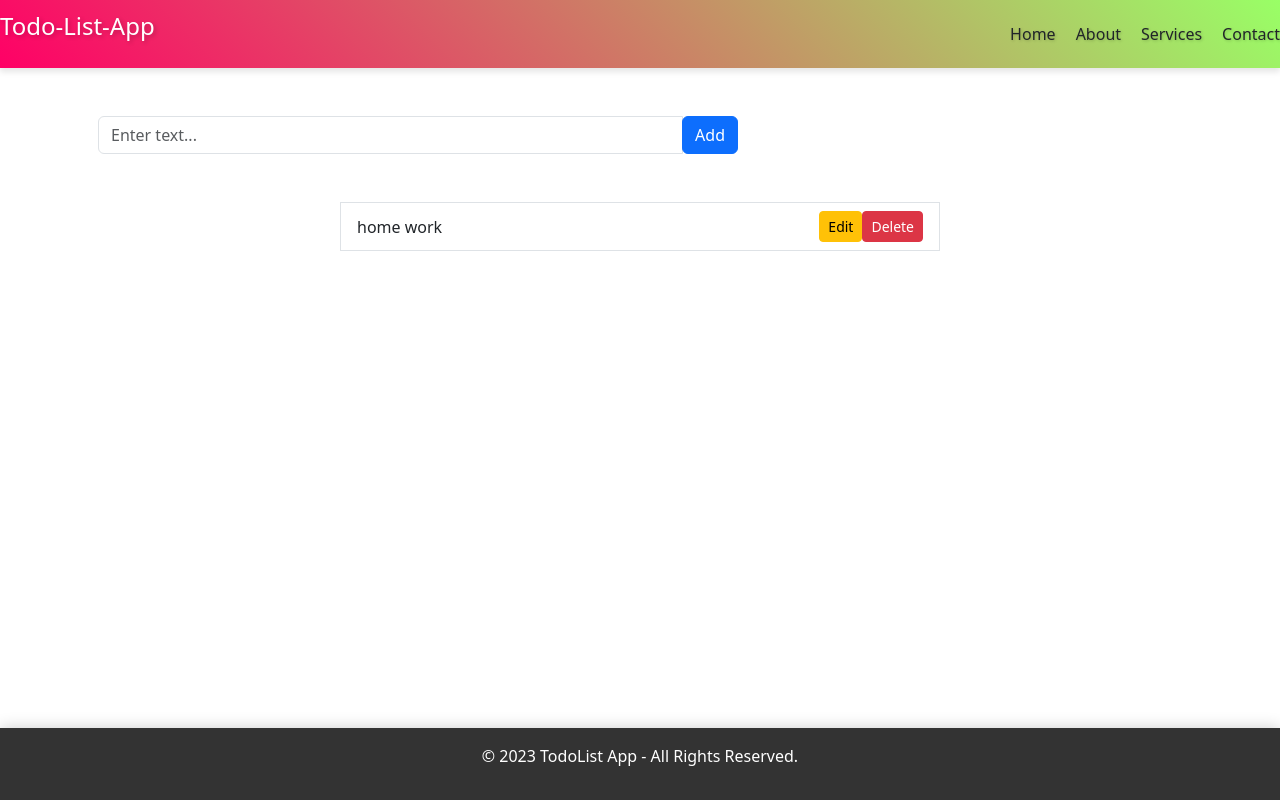
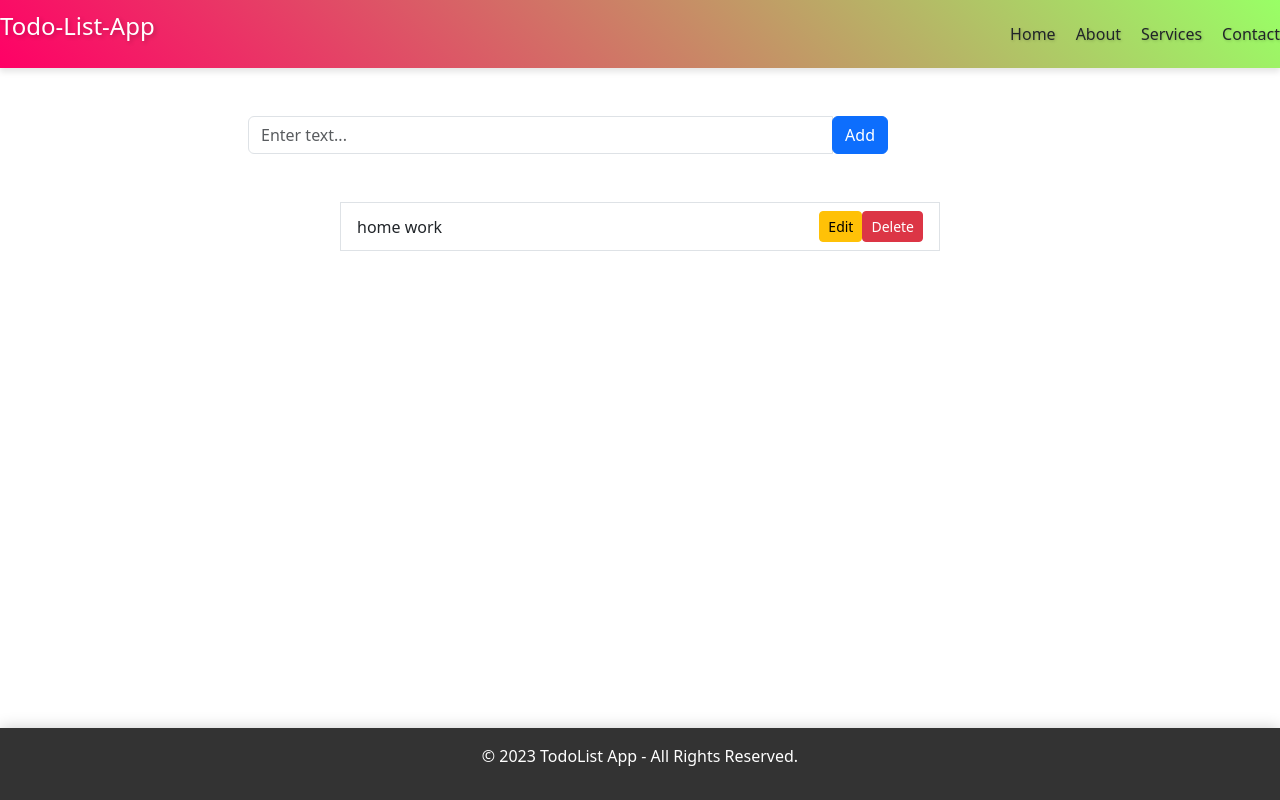
Before and after one commit to sivajisj/todo-list-redux, a React (Vite) app: page / in a window 1280 px wide. Built offline with nearby package versions, Linux system fonts and the light colour scheme.

Commit message:
Update index.css

```diff
--- a/src/index.css
+++ b/src/index.css
@@ -1,3 +1,3 @@
 .sj{
-    margin-left: 50px;;
+    margin-left: 200px;;
 }
```
